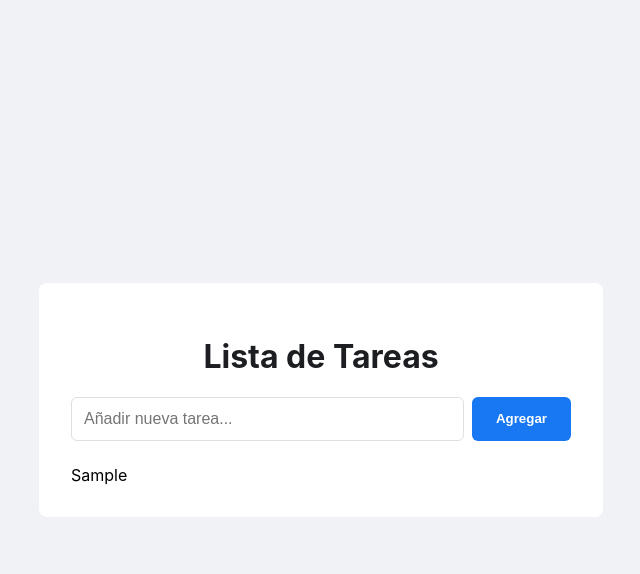
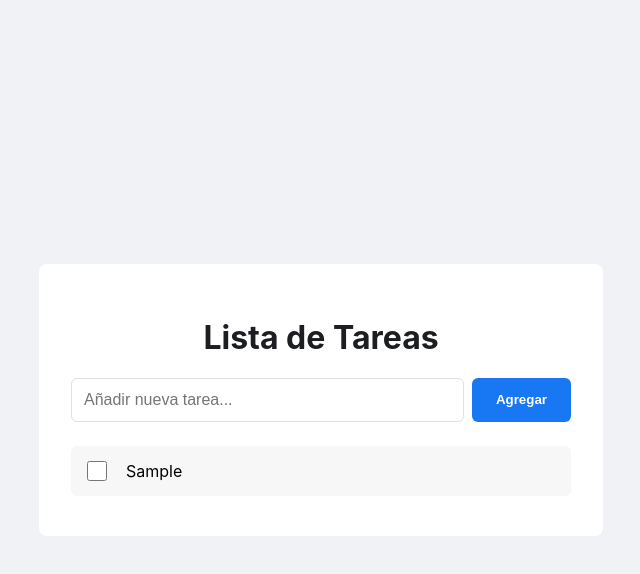
Before and after one commit to waskarEnrique/proyecto-gitflow, a plain HTML site: page index.html in a window 1280 px wide. Both pictures are taken after typing "Sample" into the empty fields and a click on the button "Agregar". Shown: the whole page, without its empty margins (319-959 px from the left). Drawn offline with Linux system fonts and the light colour scheme.

Commit message:
feat: se implemento completar tarea

```diff
--- a/app.js
+++ b/app.js
@@ -1,10 +1,8 @@
 document.addEventListener('DOMContentLoaded', () => {
-  // Obtenemos los elementos del DOM
   const taskInput = document.getElementById('task-input');
   const addTaskBtn = document.getElementById('add-task-btn');
   const taskList = document.getElementById('task-list');
 
-  // --- FUNCIONES DE DATOS ---
   const getTasks = () => {
     return JSON.parse(localStorage.getItem('tasks')) || [];
   };
@@ -13,10 +11,9 @@ document.addEventListener('DOMContentLoaded', () => {
     localStorage.setItem('tasks', JSON.stringify(tasks));
   };
 
-  // --- FUNCIONES DE RENDERIZADO ---
   const renderTasks = () => {
     const tasks = getTasks();
-    taskList.innerHTML = ''; // Limpia la lista
+    taskList.innerHTML = '';
 
     if (tasks.length === 0) {
       taskList.innerHTML = '<li class="no-tasks">No hay tareas pendientes.</li>';
@@ -25,37 +22,63 @@ document.addEventListener('DOMContentLoaded', () => {
 
     tasks.forEach(task => {
       const li = document.createElement('li');
-      li.textContent = task.title;
-      // Añadimos un data-id para poder identificar la tarea más adelante
+      li.className = 'task-item';
+      if (task.completed) {
+        li.classList.add('completed');
+      }
       li.dataset.id = task.id;
+
+      const checkbox = document.createElement('input');
+      checkbox.type = 'checkbox';
+      checkbox.checked = task.completed;
+
+      const span = document.createElement('span');
+      span.textContent = task.title;
+
+      li.appendChild(checkbox);
+      li.appendChild(span);
       taskList.appendChild(li);
     });
   };
 
-  // --- LÓGICA PARA AÑADIR TAREAS ---
   const addTask = () => {
     const taskTitle = taskInput.value.trim();
-
-    // (Dejaremos la validación de texto vacío para un futuro hotfix)
-
     const tasks = getTasks();
-
     const newTask = {
-      id: Date.now(), // Usamos un timestamp como ID único
+      id: Date.now(),
       title: taskTitle,
       completed: false
     };
 
     tasks.push(newTask);
     saveTasks(tasks);
-    renderTasks(); // Volvemos a pintar la lista actualizada
-
-    taskInput.value = ''; // Limpiamos el input
+    renderTasks();
+    taskInput.value = '';
   };
 
-  // --- EVENT LISTENERS ---
+  // --- NUEVA LÓGICA PARA COMPLETAR TAREA ---
+  const toggleTaskComplete = (taskId) => {
+    const tasks = getTasks();
+    // Buscamos la tarea por su ID y cambiamos su estado 'completed'
+    const newTasks = tasks.map(task => {
+      if (task.id === taskId) {
+        return { ...task, completed: !task.completed };
+      }
+      return task;
+    });
+
+    saveTasks(newTasks);
+    renderTasks();
+  };
+
+  // Usamos delegación de eventos para manejar los clics en los checkboxes
+  taskList.addEventListener('click', (event) => {
+    if (event.target.type === 'checkbox') {
+      const taskId = Number(event.target.parentElement.dataset.id);
+      toggleTaskComplete(taskId);
+    }
+  });
+
   addTaskBtn.addEventListener('click', addTask);
-
-  // --- EJECUCIÓN INICIAL ---
   renderTasks();
 });
--- a/style.css
+++ b/style.css
@@ -54,3 +54,24 @@ h1 {
   color: #606770;
   padding: 1rem;
 }
+
+.task-item {
+  display: flex;
+  align-items: center;
+  gap: 1rem;
+  padding: 0.75rem;
+  background-color: #f7f7f7;
+  border-radius: 6px;
+  margin-bottom: 0.5rem;
+}
+
+.task-item.completed span {
+  text-decoration: line-through;
+  color: #8d949e;
+}
+
+.task-item input[type="checkbox"] {
+  width: 20px;
+  height: 20px;
+  cursor: pointer;
+}
```
